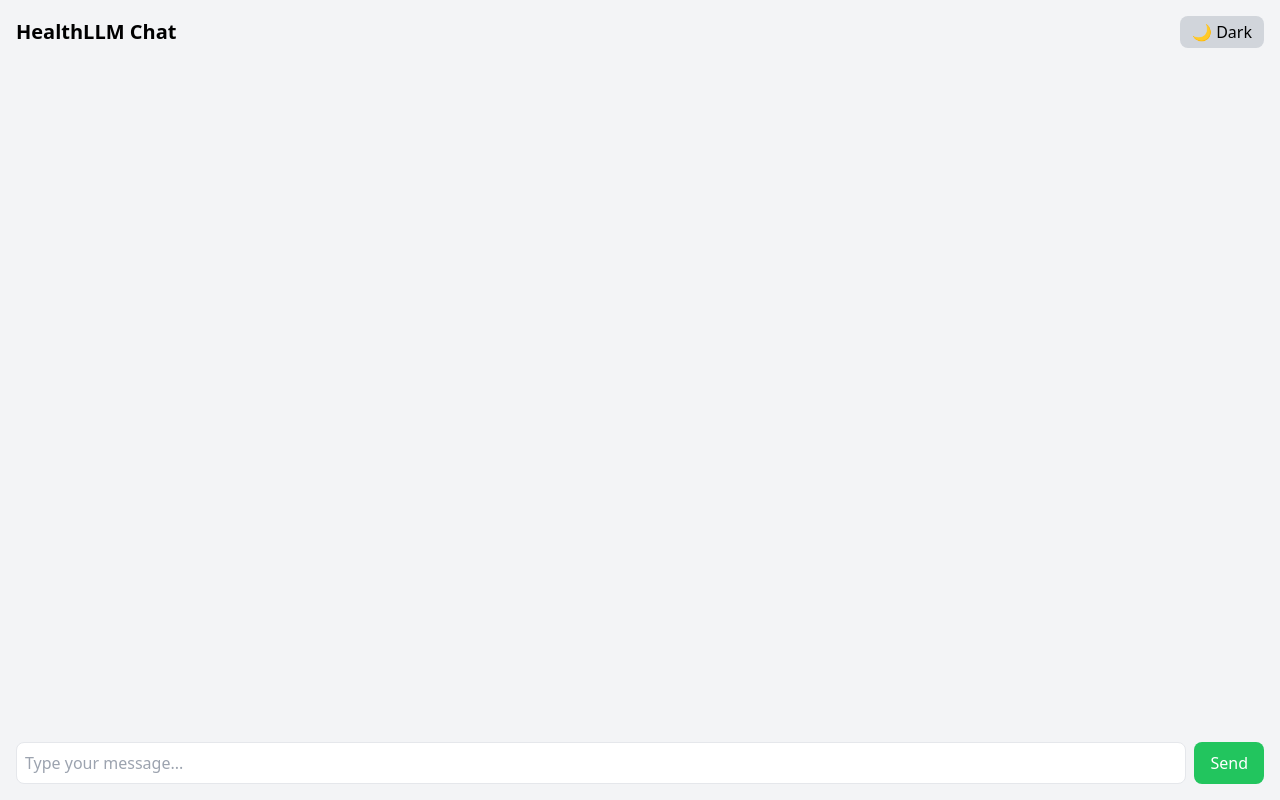
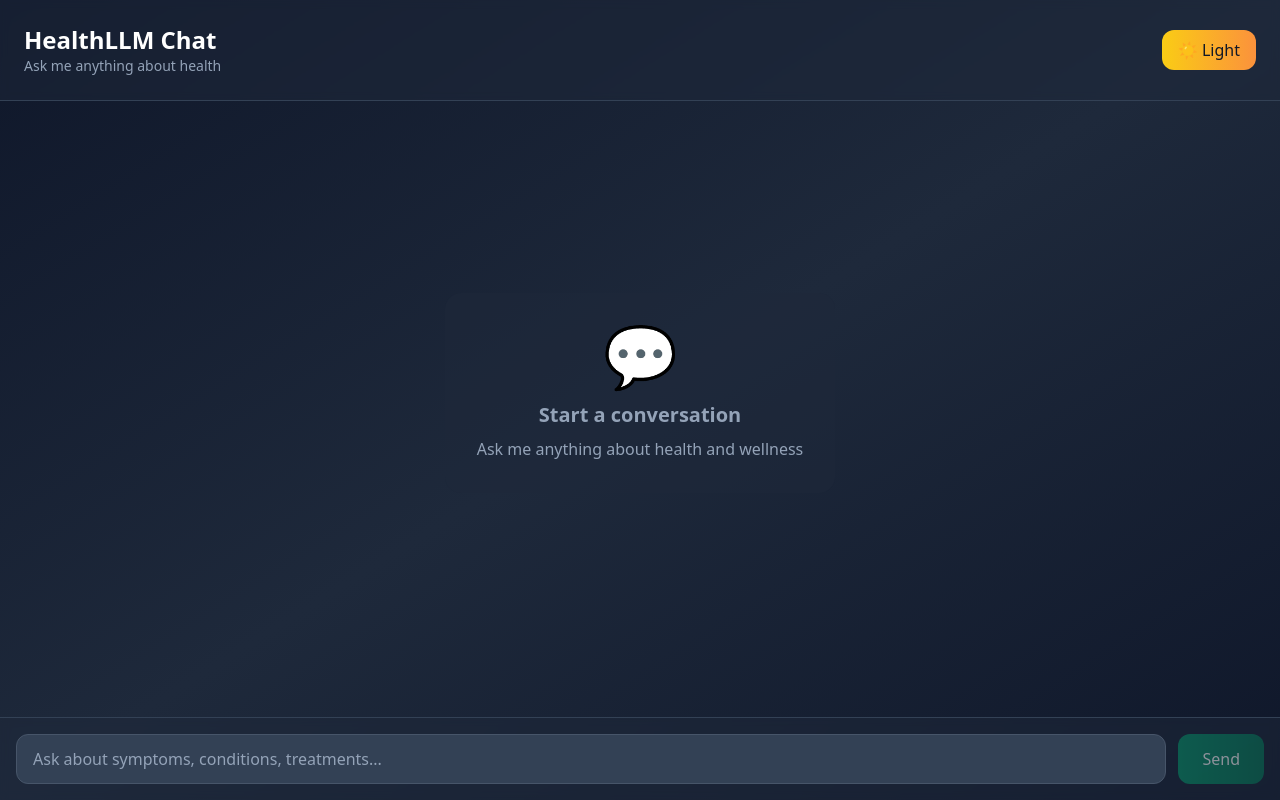
Before and after one commit to davidterroso/HealthLLM, a React (Vite) app in the folder healthllm-ui/: page / in a window 1280 px wide. Built offline with nearby package versions, Linux system fonts and the light colour scheme.

Commit message:
changed some visuals

```diff
--- a/healthllm-ui/src/App.jsx
+++ b/healthllm-ui/src/App.jsx
@@ -1,91 +1,226 @@
-import { useState, useEffect } from "react";
+import { useState, useEffect, useRef } from "react";
 
 function App() {
   const [messages, setMessages] = useState([]);
   const [input, setInput] = useState("");
   const [darkMode, setDarkMode] = useState(false);
+  const [isLoading, setIsLoading] = useState(false);
+  const messagesEndRef = useRef(null);
 
-  // Load saved theme
+  // Load saved theme (using state instead of localStorage)
   useEffect(() => {
-    const saved = localStorage.getItem("theme");
-    if (saved === "dark") setDarkMode(true);
+    // Default to dark mode for better appearance
+    setDarkMode(true);
   }, []);
 
-  // Apply theme on change
+  // Auto-scroll to bottom when new messages arrive
   useEffect(() => {
-    if (darkMode) {
-      document.documentElement.classList.add("dark");
-      localStorage.setItem("theme", "dark");
-    } else {
-      document.documentElement.classList.remove("dark");
-      localStorage.setItem("theme", "light");
-    }
-  }, [darkMode]);
+    messagesEndRef.current?.scrollIntoView({ behavior: "smooth" });
+  }, [messages]);
 
   const sendMessage = async (e) => {
     e.preventDefault();
+    if (!input.trim()) return;
 
     // Add user message
     const newMessages = [...messages, { role: "user", content: input }];
     setMessages(newMessages);
+    const currentInput = input;
     setInput("");
+    setIsLoading(true);
 
+    try {
       // Call FastAPI backend
       const res = await fetch("http://localhost:8000/ask", {
         method: "POST",
         headers: { "Content-Type": "application/json" },
-      body: JSON.stringify({ question: input }),
+        body: JSON.stringify({ question: currentInput }),
       });
       const data = await res.json();
 
       // Add assistant message
       setMessages([...newMessages, { role: "assistant", content: data.answer }]);
+    } catch (error) {
+      // Handle error gracefully
+      setMessages([...newMessages, {
+        role: "assistant",
+        content: "Sorry, I encountered an error. Please try again."
+      }]);
+    } finally {
+      setIsLoading(false);
+    }
   };
 
   return (
-    <div className="flex flex-col h-screen p-4 bg-gray-100 dark:bg-gray-900 text-black dark:text-white transition-colors duration-300">
+    <div className={`flex flex-col h-screen transition-all duration-500 ease-in-out ${
+      darkMode
+        ? "bg-gradient-to-br from-slate-900 via-slate-800 to-slate-900"
+        : "bg-gradient-to-br from-blue-50 via-white to-indigo-50"
+    }`}>
       {/* Header with theme toggle */}
-      <div className="flex justify-between items-center mb-4">
-        <h1 className="text-xl font-bold">HealthLLM Chat</h1>
+      <div className={`flex justify-between items-center p-6 border-b backdrop-blur-sm transition-all duration-500 ease-in-out ${
+        darkMode
+          ? "bg-slate-800/50 border-slate-700 text-white"
+          : "bg-white/70 border-gray-200 text-gray-800"
+      }`}>
+        <div>
+          <h1 className="text-2xl font-bold">HealthLLM Chat</h1>
+          <p className={`text-sm ${darkMode ? "text-slate-400" : "text-gray-600"}`}>
+            Ask me anything about health
+          </p>
+        </div>
         <button
           onClick={() => setDarkMode(!darkMode)}
-          className="px-3 py-1 rounded-lg bg-gray-300 dark:bg-gray-700"
+          className={`px-4 py-2 rounded-xl font-medium transition-all duration-500 ease-in-out hover:scale-105 ${
+            darkMode
+              ? "bg-gradient-to-r from-yellow-400 to-orange-400 text-gray-900 hover:from-yellow-300 hover:to-orange-300"
+              : "bg-gradient-to-r from-slate-700 to-slate-900 text-white hover:from-slate-600 hover:to-slate-800"
+          }`}
         >
-          {darkMode ? "🌞 Light" : "🌙 Dark"}
+          {darkMode ? "☀️ Light" : "🌙 Dark"}
         </button>
       </div>
 
-      {/* Messages */}
-      <div className="flex-1 overflow-y-auto space-y-2">
+      {/* Messages Container */}
+      <div className="flex-1 overflow-y-auto p-4 space-y-4 transition-all duration-500 ease-in-out">
+        {messages.length === 0 && (
+          <div className="flex items-center justify-center h-full">
+            <div className={`text-center p-8 rounded-2xl transition-all duration-500 ease-in-out ${
+              darkMode ? "bg-slate-800/50 text-slate-400" : "bg-white/50 text-gray-500"
+            }`}>
+              <div className="text-6xl mb-4">💬</div>
+              <h3 className="text-xl font-semibold mb-2">Start a conversation</h3>
+              <p>Ask me anything about health and wellness</p>
+            </div>
+          </div>
+        )}
+
         {messages.map((msg, i) => (
           <div
             key={i}
-            className={`p-2 rounded-lg max-w-md ${
+            className={`flex ${msg.role === "user" ? "justify-end" : "justify-start"}`}
+          >
+            <div className={`flex items-start space-x-3 max-w-[85%] md:max-w-[70%]`}>
+              {msg.role === "assistant" && (
+                <div className="flex flex-col items-center space-y-1">
+                  <div className={`w-8 h-8 rounded-full flex items-center justify-center text-sm font-bold transition-all duration-500 ease-in-out ${
+                    darkMode ? "bg-emerald-600 text-white" : "bg-emerald-500 text-white"
+                  }`}>
+                    🏥
+                  </div>
+                  <span className={`text-xs font-medium transition-all duration-500 ease-in-out ${
+                    darkMode ? "text-slate-400" : "text-gray-500"
+                  }`}>
+                    HealthLLM
+                  </span>
+                </div>
+              )}
+
+              <div
+                className={`px-4 py-3 rounded-2xl shadow-sm break-words transition-all duration-500 ease-in-out ${
                   msg.role === "user"
-                ? "bg-blue-500 text-white self-end ml-auto"
-                : "bg-gray-300 dark:bg-gray-700"
+                    ? darkMode
+                      ? "bg-gradient-to-r from-blue-600 to-blue-700 text-white rounded-br-md"
+                      : "bg-gradient-to-r from-blue-500 to-blue-600 text-white rounded-br-md"
+                    : darkMode
+                      ? "bg-slate-700/80 text-slate-100 rounded-bl-md border border-slate-600"
+                      : "bg-white text-gray-800 rounded-bl-md border border-gray-200"
                 }`}
               >
+                <div className="whitespace-pre-wrap leading-relaxed transition-all duration-500 ease-in-out">
                   {msg.content}
                 </div>
+              </div>
+
+              {msg.role === "user" && (
+                <div className="flex flex-col items-center space-y-1">
+                  <div className={`w-8 h-8 rounded-full flex items-center justify-center text-sm font-bold transition-all duration-500 ease-in-out ${
+                    darkMode ? "bg-blue-600 text-white" : "bg-blue-500 text-white"
+                  }`}>
+                    👤
+                  </div>
+                  <span className={`text-xs font-medium transition-all duration-500 ease-in-out ${
+                    darkMode ? "text-slate-400" : "text-gray-500"
+                  }`}>
+                    You
+                  </span>
+                </div>
+              )}
+            </div>
+          </div>
         ))}
+
+        {isLoading && (
+          <div className="flex justify-start">
+            <div className="flex items-start space-x-3 max-w-[85%] md:max-w-[70%]">
+              <div className="flex flex-col items-center space-y-1">
+                <div className={`w-8 h-8 rounded-full flex items-center justify-center text-sm font-bold transition-all duration-500 ease-in-out ${
+                  darkMode ? "bg-emerald-600 text-white" : "bg-emerald-500 text-white"
+                }`}>
+                  🏥
+                </div>
+                <span className={`text-xs font-medium transition-all duration-500 ease-in-out ${
+                  darkMode ? "text-slate-400" : "text-gray-500"
+                }`}>
+                  HealthLLM
+                </span>
+              </div>
+              <div className={`px-4 py-3 rounded-2xl rounded-bl-md transition-all duration-500 ease-in-out ${
+                darkMode ? "bg-slate-700/80 border border-slate-600" : "bg-white border border-gray-200"
+              }`}>
+                <div className="flex space-x-1 transition-all duration-500 ease-in-out">
+                  <div className={`w-2 h-2 rounded-full animate-pulse ${
+                    darkMode ? "bg-slate-400" : "bg-gray-400"
+                  }`}></div>
+                  <div className={`w-2 h-2 rounded-full animate-pulse delay-75 ${
+                    darkMode ? "bg-slate-400" : "bg-gray-400"
+                  }`}></div>
+                  <div className={`w-2 h-2 rounded-full animate-pulse delay-150 ${
+                    darkMode ? "bg-slate-400" : "bg-gray-400"
+                  }`}></div>
+                </div>
+              </div>
+            </div>
+          </div>
+        )}
+
+        <div ref={messagesEndRef} />
       </div>
 
       {/* Input form */}
-      <form onSubmit={sendMessage} className="flex mt-2">
+      <div className={`p-4 border-t backdrop-blur-sm transition-all duration-500 ease-in-out ${
+        darkMode
+          ? "bg-slate-800/50 border-slate-700"
+          : "bg-white/70 border-gray-200"
+      }`}>
+        <div className="flex space-x-3">
+          <div className="flex-1 relative">
             <input
               value={input}
               onChange={(e) => setInput(e.target.value)}
-          className="flex-1 border rounded-lg p-2 dark:bg-gray-800 dark:border-gray-600"
-          placeholder="Type your message..."
+              className={`w-full px-4 py-3 rounded-xl border focus:outline-none focus:ring-2 transition-all duration-500 ease-in-out ${
+                darkMode
+                  ? "bg-slate-700 border-slate-600 text-white placeholder-slate-400 focus:ring-blue-500 focus:border-transparent"
+                  : "bg-white border-gray-300 text-gray-900 placeholder-gray-500 focus:ring-blue-500 focus:border-transparent"
+              }`}
+              placeholder="Ask about symptoms, conditions, treatments..."
+              onKeyPress={(e) => e.key === 'Enter' && !e.shiftKey && sendMessage(e)}
+              disabled={isLoading}
             />
+          </div>
           <button
-          type="submit"
-          className="ml-2 px-4 py-2 bg-green-500 text-white rounded-lg"
+            onClick={sendMessage}
+            disabled={!input.trim() || isLoading}
+            className={`px-6 py-3 rounded-xl font-medium transition-all duration-500 ease-in-out hover:scale-105 disabled:opacity-50 disabled:cursor-not-allowed disabled:hover:scale-100 ${
+              darkMode
+                ? "bg-gradient-to-r from-emerald-600 to-emerald-700 text-white hover:from-emerald-500 hover:to-emerald-600"
+                : "bg-gradient-to-r from-emerald-500 to-emerald-600 text-white hover:from-emerald-400 hover:to-emerald-500"
+            }`}
           >
-          Send
+            {isLoading ? "..." : "Send"}
           </button>
-      </form>
+        </div>
+      </div>
     </div>
   );
 }
```
Lines whose indentation alone changed are shown as unchanged.
